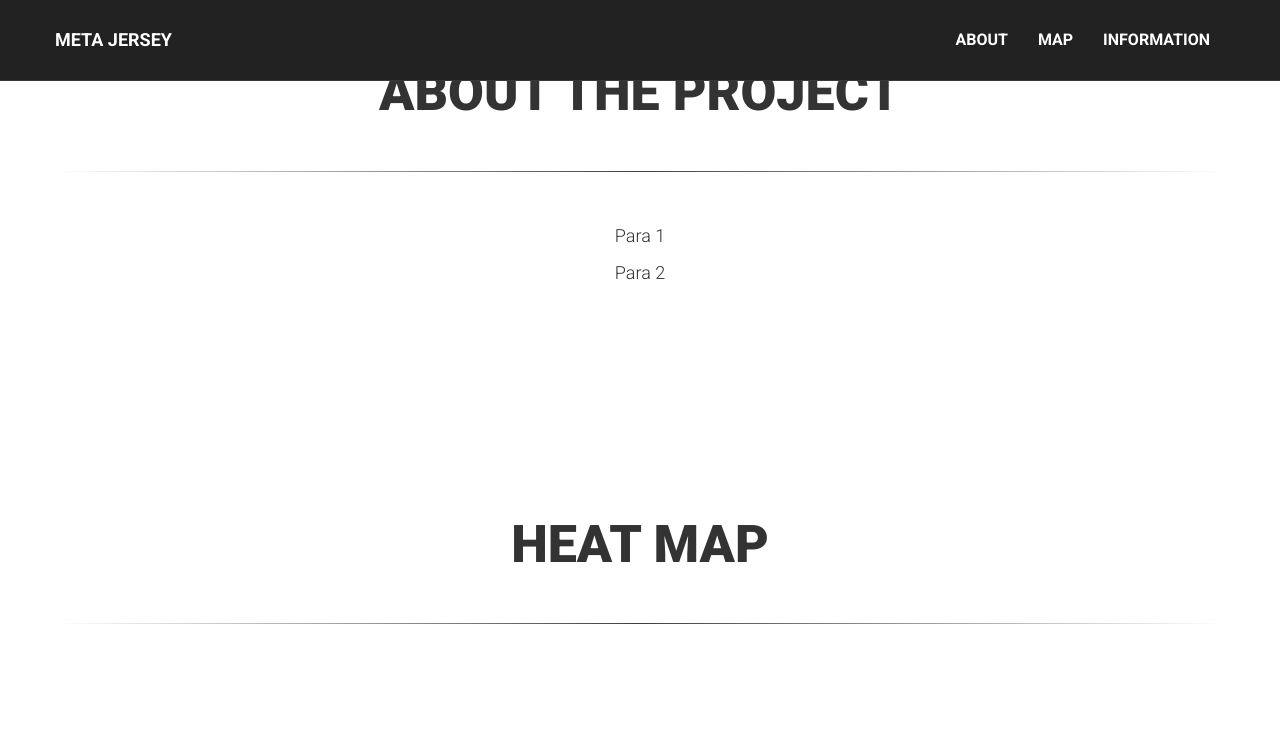
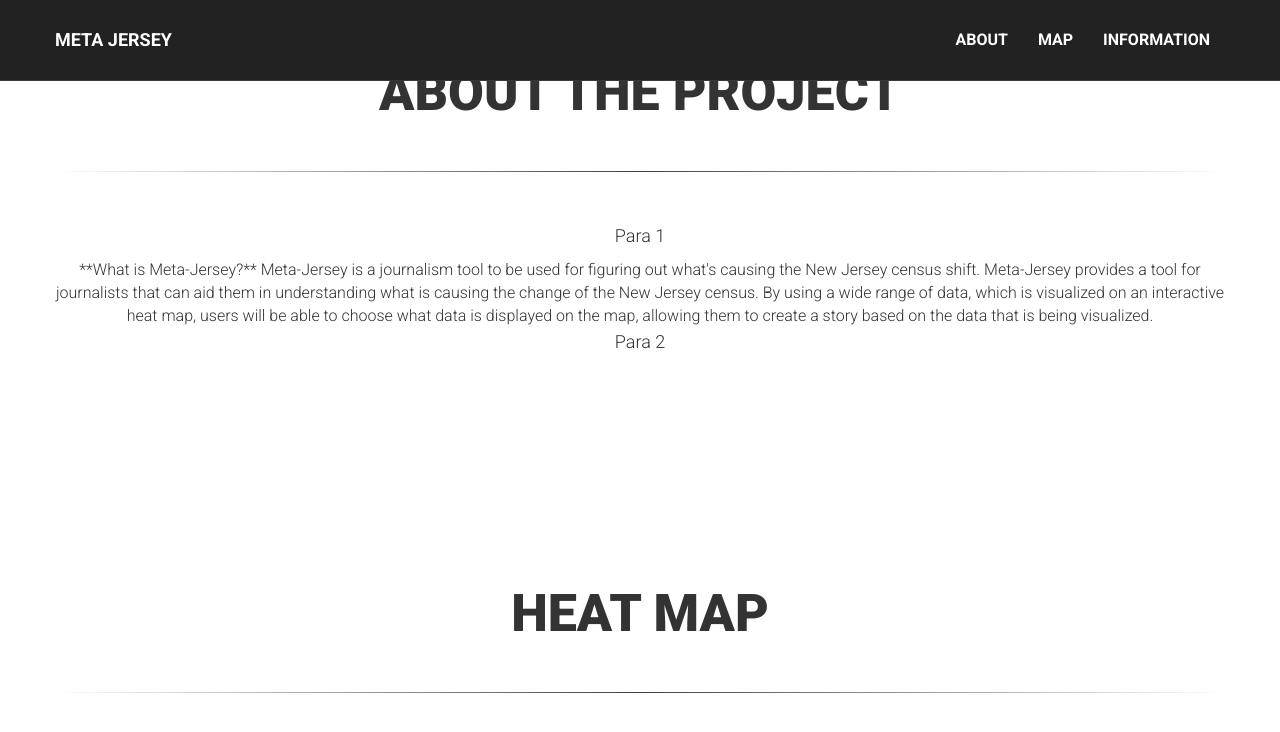
Before and after one commit to pranavrele/Meta-Jersey, a Jekyll site: the page built from index.html, in a window 1280 px wide and 900 px high, scrolled down 956 px. Shown: the top 732 px of the window. Built offline with Jekyll 4.4.1, drawn with Linux system fonts in a browser that asks for light colours.

Commit message:
Update about.html

```diff
--- a/_includes/about.html
+++ b/_includes/about.html
@@ -5,7 +5,11 @@
 	            <div class="text-center">
 	                <h1>About the Project</h1>
 	                <hr class="faded">
-	                <p>Para 1</p>
+	                <p>Para 1</p> **What is Meta-Jersey?**
+
+	                 Meta-Jersey is a journalism tool to be used for figuring out what's causing the New Jersey census shift.
+
+Meta-Jersey provides a tool for journalists that can aid them in understanding what is causing the change of the New Jersey census. By using a wide range of data, which is visualized on an interactive heat map, users will be able to choose what data is displayed on the map, allowing them to create a story based on the data that is being visualized.
 	                <p>Para 2</p>
 	            </div>
 	        </div>
```
